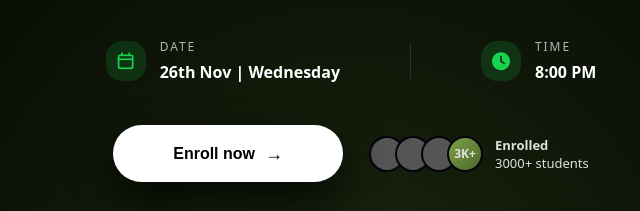
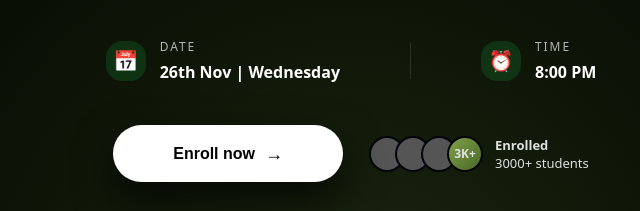
Before and after one commit to marshookali/descro, a plain HTML site: page index.html in a window 1280 px wide. Shown: the part 468-679 px from the top of the page, 289-929 px from the left. Drawn offline with Linux system fonts and the light colour scheme.

Commit message:
adding celendar and time icon success

```diff
--- a/index.html
+++ b/index.html
@@ -277,8 +277,7 @@
       display: flex;
       align-items: center;
       justify-content: center;
-      font-size: 18px;
-      color: var(--color-accent-green);
+      font-size: 20px;
     }
 
     .info-text {
@@ -1495,7 +1494,7 @@
 
       <div class="info-row">
         <div class="info-block">
-          <div class="info-icon"><i class="fa-regular fa-calendar"></i></div>
+          <div class="info-icon">📅</div>
           <div class="info-text">
             Date
             <strong>26th Nov | Wednesday</strong>
@@ -1504,7 +1503,7 @@
         <div class="divider"></div>
 
         <div class="info-block">
-          <div class="info-icon"><i class="fa-solid fa-clock"></i></div>
+          <div class="info-icon">⏰</div>
           <div class="info-text">
             Time
             <strong>8:00 PM</strong>
```
